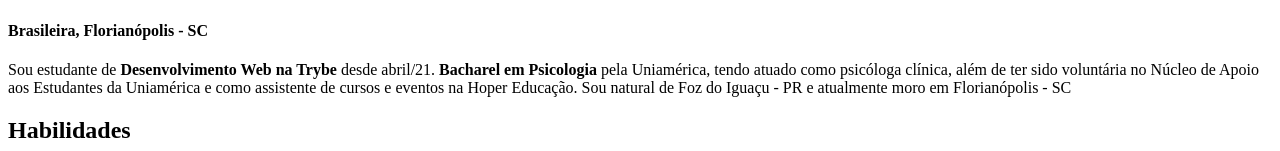
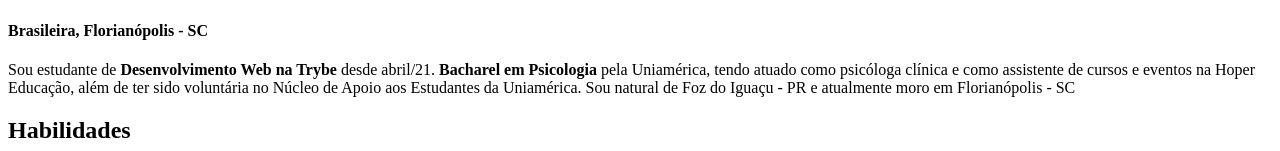
Before and after one commit to Adrianabiberg/Adrianabiberg.github.io, a plain HTML site: page index.html in a window 1280 px wide. Shown: the part 361-512 px from the top of the page. Drawn offline with Linux system fonts and the light colour scheme.

Commit message:
Corrige o texto sobre mim

```diff
--- a/index.html
+++ b/index.html
@@ -8,7 +8,7 @@
         <h1>Adriana dos Santos Biberg</h1>
         <img id="fotodeadriana" src="fotodeadrianabiberg.jpg" width="270px" alt="Foto de Adriana Biberg">
         <h4>Brasileira, Florianópolis - SC</h4>
-        <p id="sobremim">Sou estudante de <strong>Desenvolvimento Web na Trybe</strong> desde abril/21. <strong>Bacharel em Psicologia</strong> pela Uniamérica, tendo atuado como psicóloga clínica, além de ter sido voluntária no Núcleo de Apoio aos Estudantes da Uniamérica e como assistente de cursos e eventos na Hoper Educação. Sou natural de Foz do Iguaçu - PR e atualmente moro em Florianópolis - SC</p>
+        <p id="sobremim">Sou estudante de <strong>Desenvolvimento Web na Trybe</strong> desde abril/21. <strong>Bacharel em Psicologia</strong> pela Uniamérica, tendo atuado como psicóloga clínica e como assistente de cursos e eventos na Hoper Educação, além de ter sido voluntária no Núcleo de Apoio aos Estudantes da Uniamérica. Sou natural de Foz do Iguaçu - PR e atualmente moro em Florianópolis - SC</p>
 
         <h2 id="habilidades">Habilidades</h2>
         <ul>
```
